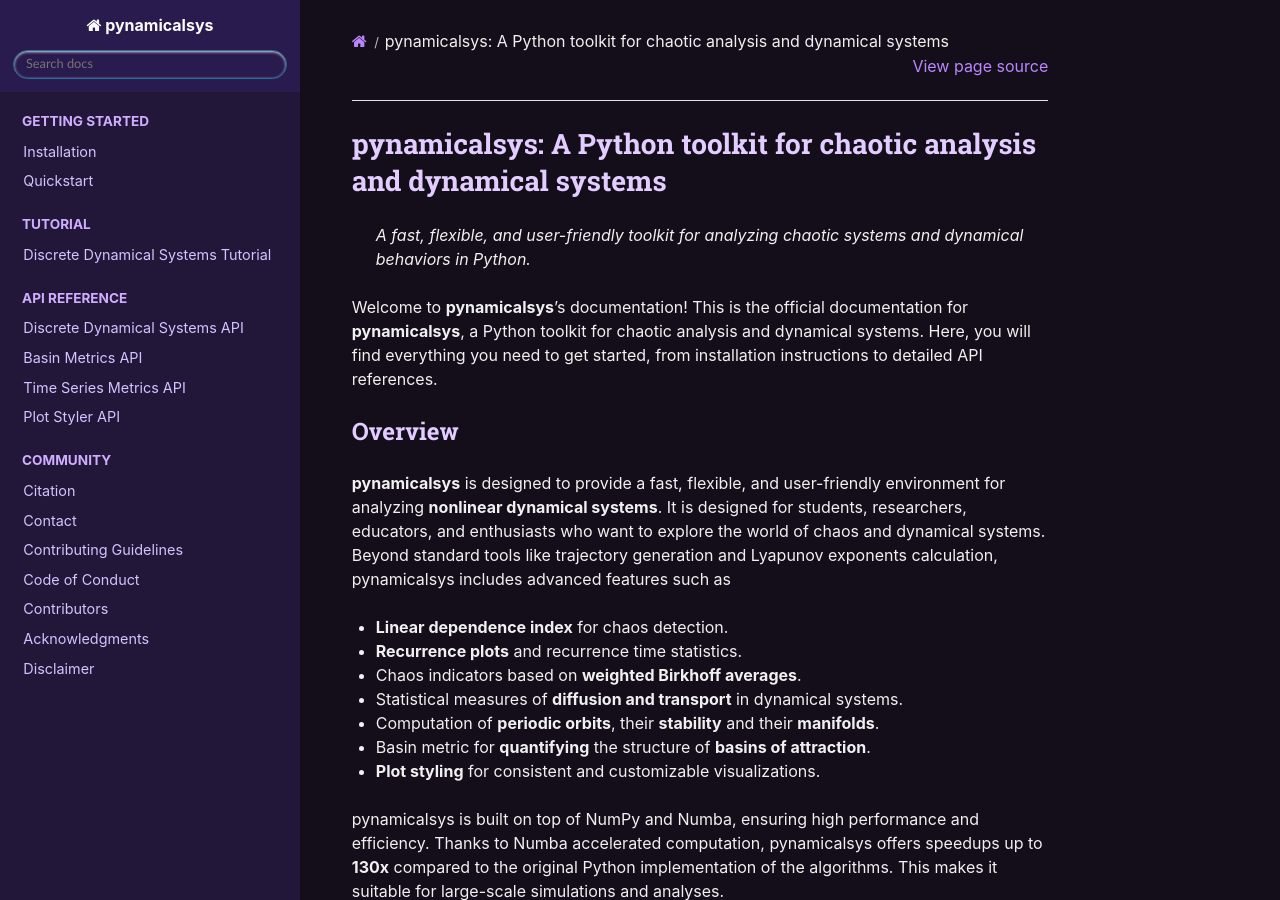
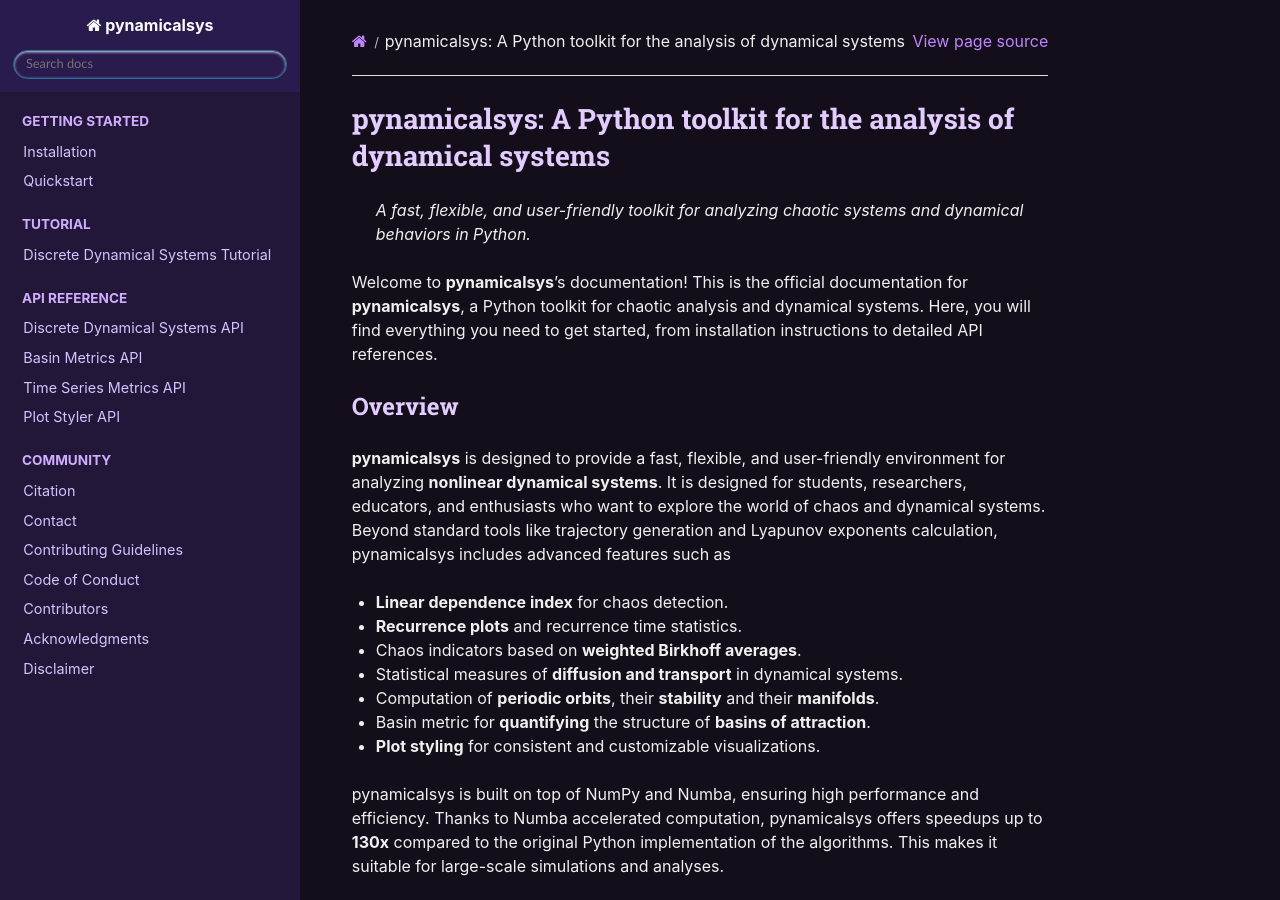
Before and after one commit to mrolims/pynamicalsys, a Sphinx documentation site: the page built from docs/source/index.rst, in a window 1280 px wide and 900 px high. Built offline with Sphinx 7.4.7 and the Read the Docs theme 3.1.0, drawn with Linux system fonts in a browser that asks for light colours; the version number could not be read and is left out.

```diff
--- a/docs/source/conf.py
+++ b/docs/source/conf.py
@@ -15,7 +15,10 @@
 
 
 release = __version__
-version = ".".join(__version__.split(".")[:2])  # Short version (e.g., 1.2)
+if "dev" in __version__:
+    version = __version__.split(".dev")[0] + "-dev"
+else:
+    version = ".".join(__version__.split(".")[:2])
 
 extensions = [
     "sphinx.ext.autodoc",
--- a/docs/source/contributors.rst
+++ b/docs/source/contributors.rst
@@ -18,7 +18,7 @@
 
 These contributors are also co-authors of the scientific publication associated with the package:
 
-*M. Rolim Sales* et al., **pynamicalsys: A Python toolkit for chaotic analysis and dynamical systems**, *Journal Name*, Year.
+*M. Rolim Sales* et al., **pynamicalsys: A Python toolkit for the analysis of dynamical systems**, *Journal Name*, Year.
 
 Additional Contributors
 ------------------------
--- a/docs/source/index.rst
+++ b/docs/source/index.rst
@@ -1,4 +1,4 @@
-pynamicalsys: A Python toolkit for chaotic analysis and dynamical systems
+pynamicalsys: A Python toolkit for the analysis of dynamical systems
 ====================================================================
 
    *A fast, flexible, and user-friendly toolkit for analyzing chaotic systems and dynamical behaviors in Python.*
```
